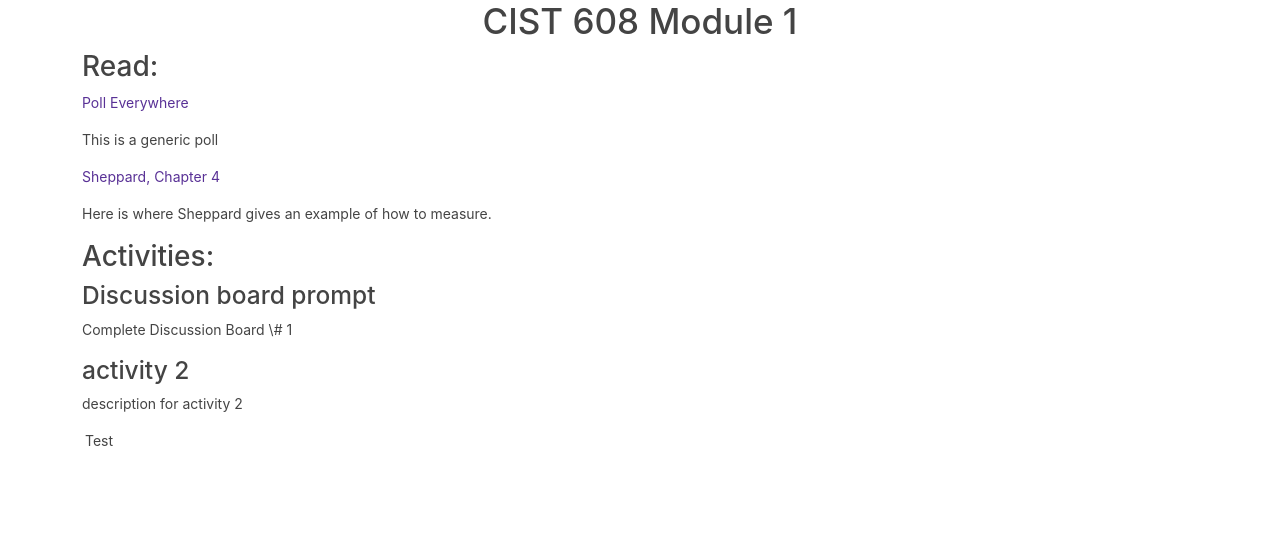
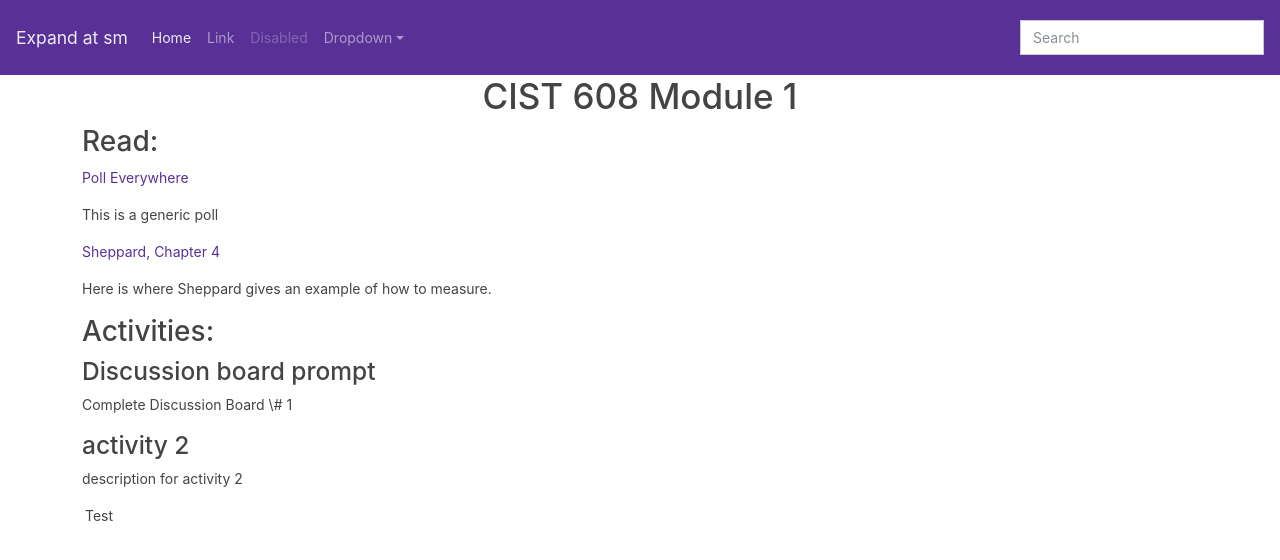
Before and after one commit to loganrath/libwtf, a Jekyll site: the page built from 608-module1.md, in a window 1280 px wide. Shown: the top 560 px of the page. Built offline with Jekyll 4.4.1, drawn with Linux system fonts in a browser that asks for light colours; nearby versions of some CDN libraries.

Commit message:
Update yamlmodule.html

```diff
--- a/_layouts/yamlmodule.html
+++ b/_layouts/yamlmodule.html
@@ -8,6 +8,38 @@
   <link rel="stylesheet" href="https://cdn.jsdelivr.net/npm/bootswatch@4.5.2/dist/pulse/bootstrap.min.css" />
 </head>
 <body>
+  <nav class="navbar navbar-expand-sm navbar-dark bg-primary">
+        <a class="navbar-brand" href="#">Expand at sm</a>
+        <button class="navbar-toggler" type="button" data-toggle="collapse" data-target="#navbarsExample03" aria-controls="navbarsExample03" aria-expanded="false" aria-label="Toggle navigation">
+          <span class="navbar-toggler-icon"></span>
+        </button>
+
+        <div class="collapse navbar-collapse" id="navbarsExample03">
+          <ul class="navbar-nav mr-auto">
+            <li class="nav-item active">
+              <a class="nav-link" href="#">Home <span class="sr-only">(current)</span></a>
+            </li>
+            <li class="nav-item">
+              <a class="nav-link" href="#">Link</a>
+            </li>
+            <li class="nav-item">
+              <a class="nav-link disabled" href="#">Disabled</a>
+            </li>
+            <li class="nav-item dropdown">
+              <a class="nav-link dropdown-toggle" href="http://example.com" id="dropdown03" data-toggle="dropdown" aria-haspopup="true" aria-expanded="false">Dropdown</a>
+              <div class="dropdown-menu" aria-labelledby="dropdown03">
+                <a class="dropdown-item" href="#">Action</a>
+                <a class="dropdown-item" href="#">Another action</a>
+                <a class="dropdown-item" href="#">Something else here</a>
+              </div>
+            </li>
+          </ul>
+          <form class="form-inline my-2 my-md-0">
+            <input class="form-control" type="text" placeholder="Search">
+          </form>
+        </div>
+      </nav>
+
 <header class="container">
 <h1 style="text-align: center;">{{ page. title}}</h1>
 </header>
```
